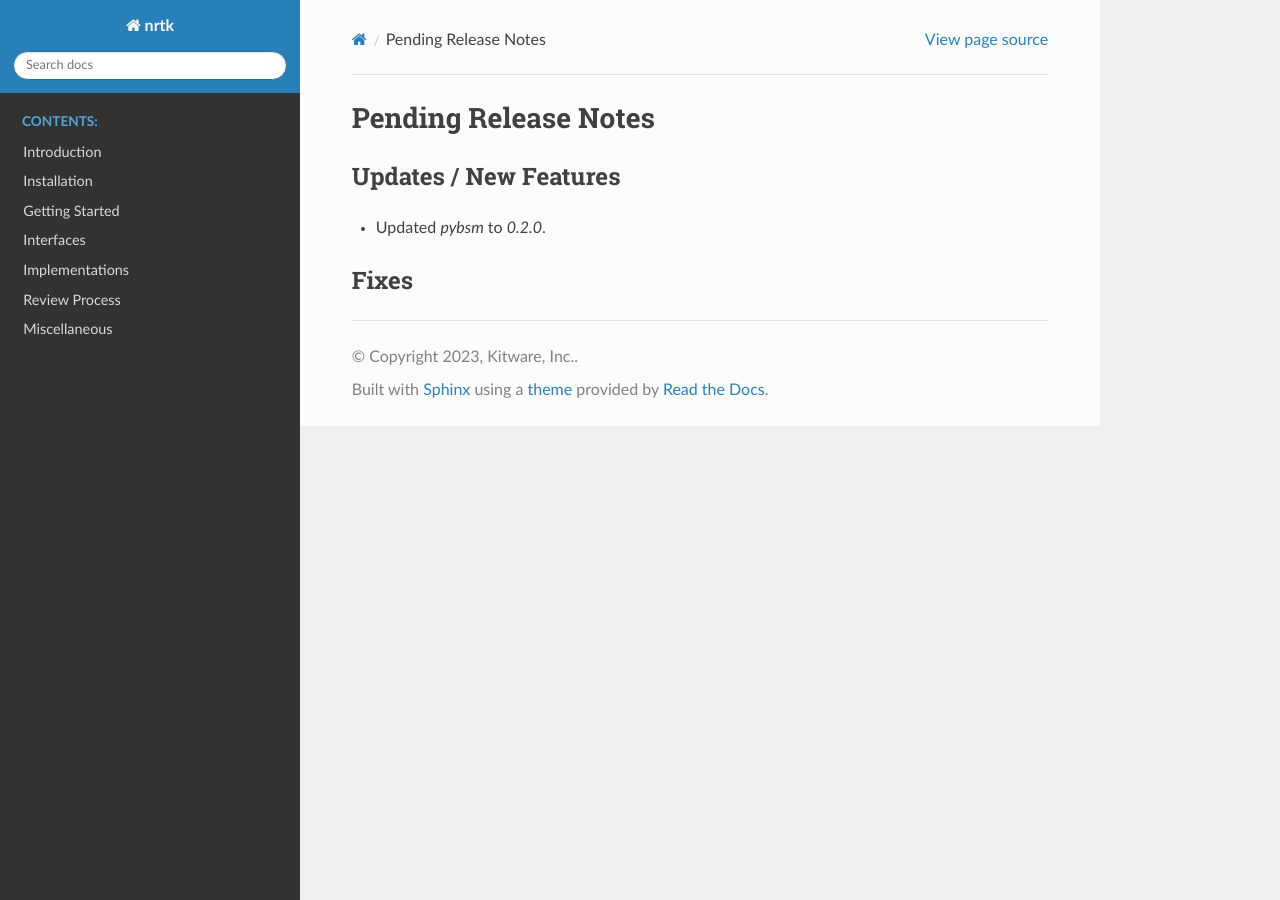
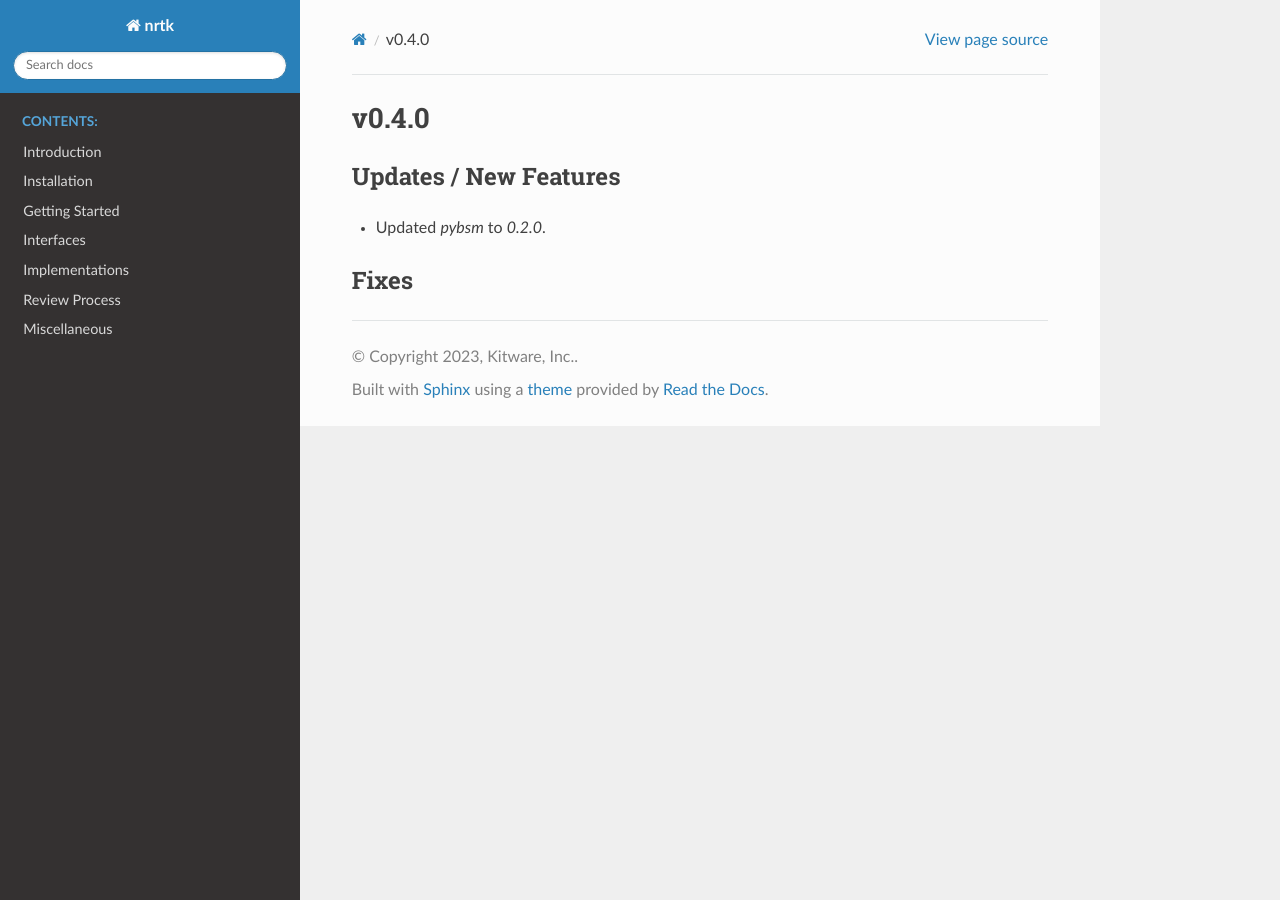
Before and after one commit to Kitware/nrtk, a Sphinx documentation site: the page built from docs/release_notes/v0.4.0.rst, in a window 1280 px wide. Built offline with Sphinx 7.4.7 and the Read the Docs theme 2.0.0, drawn with Linux system fonts in a browser that asks for light colours; pages that are not in the unit, such as notebooks, are missing from menus; the version number is read from the project's files by our own code.

Commit message:
Update version number to 0.4.0

```diff
--- a/docs/release_notes.rst
+++ b/docs/release_notes.rst
@@ -14,3 +14,4 @@
    release_notes/v0.3.0
    release_notes/v0.3.1
    release_notes/v0.3.2
+   release_notes/v0.4.0
--- a/docs/release_notes/pending_release.rst
+++ b/docs/release_notes/v0.4.0.rst
@@ -1,5 +1,5 @@
-Pending Release Notes
-=====================
+v0.4.0
+======
 
 Updates / New Features
 ----------------------
--- a/pyproject.toml
+++ b/pyproject.toml
@@ -8,7 +8,7 @@
 # REMEMBER: `distutils.version.*Version` types can be used to compare versions
 # from strings like this.
 # This package prefers to use the strict numbering standard when possible.
-version = "0.3.2"
+version = "0.4.0"
 description = ""
 license = "Apache-2.0"
 authors = ["Kitware, Inc. <nrtk@kitware.com>"]
```
